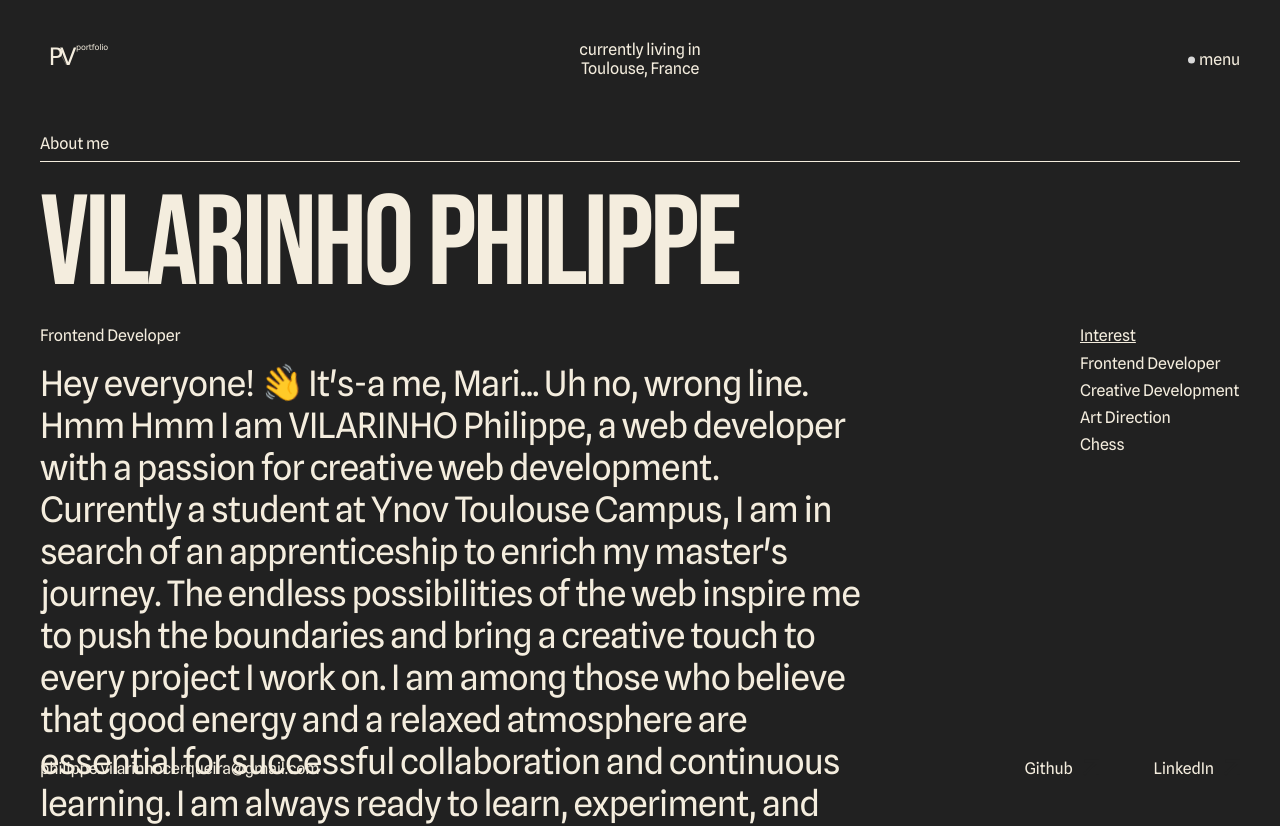
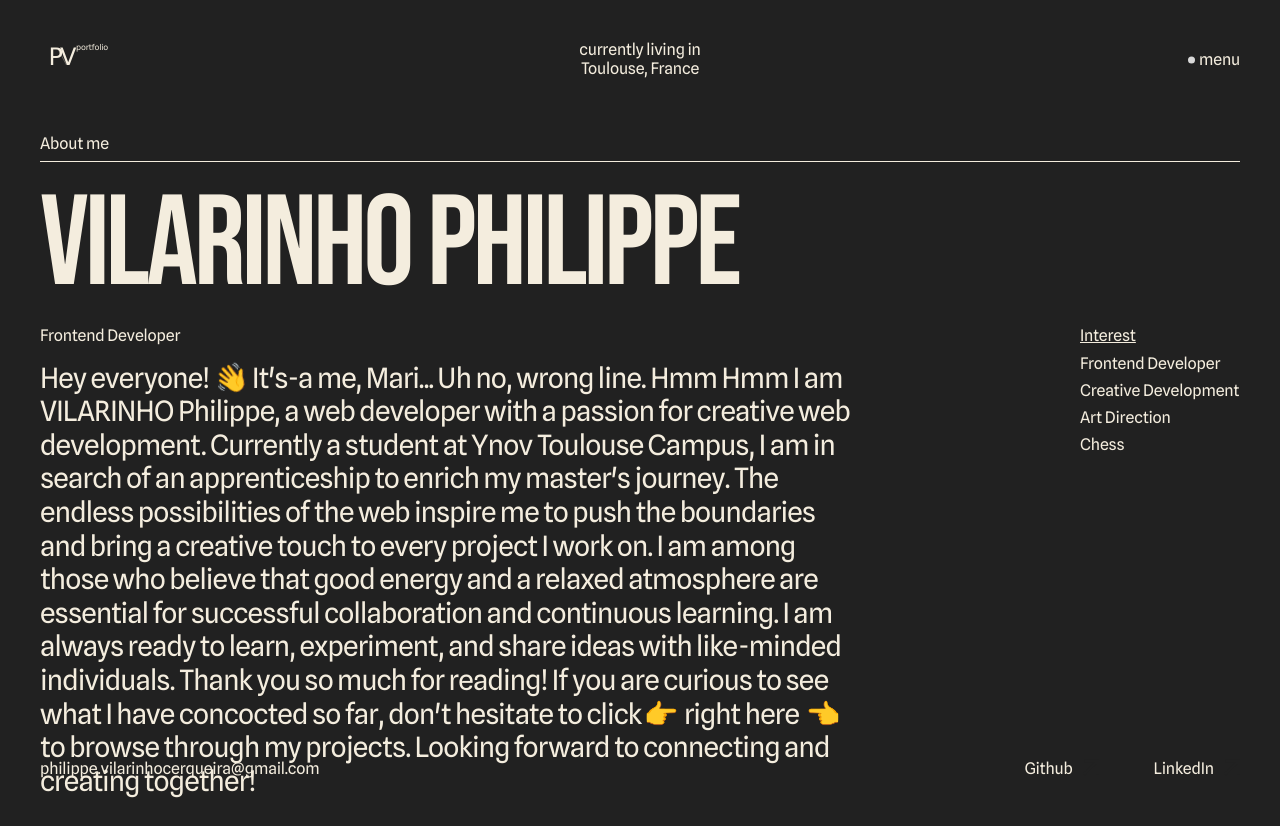
Before and after one commit to tifiloutube/my-portfolio, a Nuxt app in the folder portfolio/: page /AboutMe in a window 1280 px wide. Shown: the top 826 px of the page. After the commit the page ends 800 px from the top, so only its background shows below. Built offline with nearby package versions, Linux system fonts and the light colour scheme.

Commit message:
Update global.css

```diff
--- a/portfolio/assets/style/global.css
+++ b/portfolio/assets/style/global.css
@@ -66,7 +66,7 @@ button {
     color: #F4EDDE;
     font-feature-settings: 'ss02' on;
     font-family: Spline Sans, sans-serif;
-    font-size: 35px;
+    font-size: 28px;
     font-style: normal;
     font-weight: 400;
     line-height: 1.2;
```
